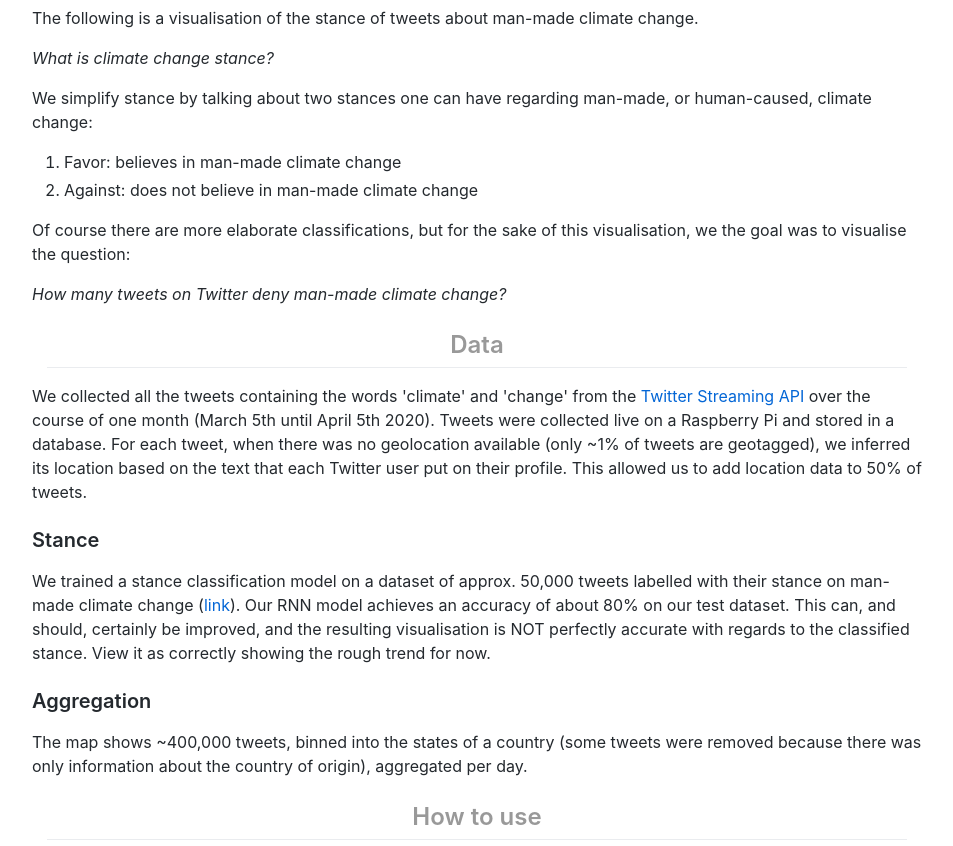
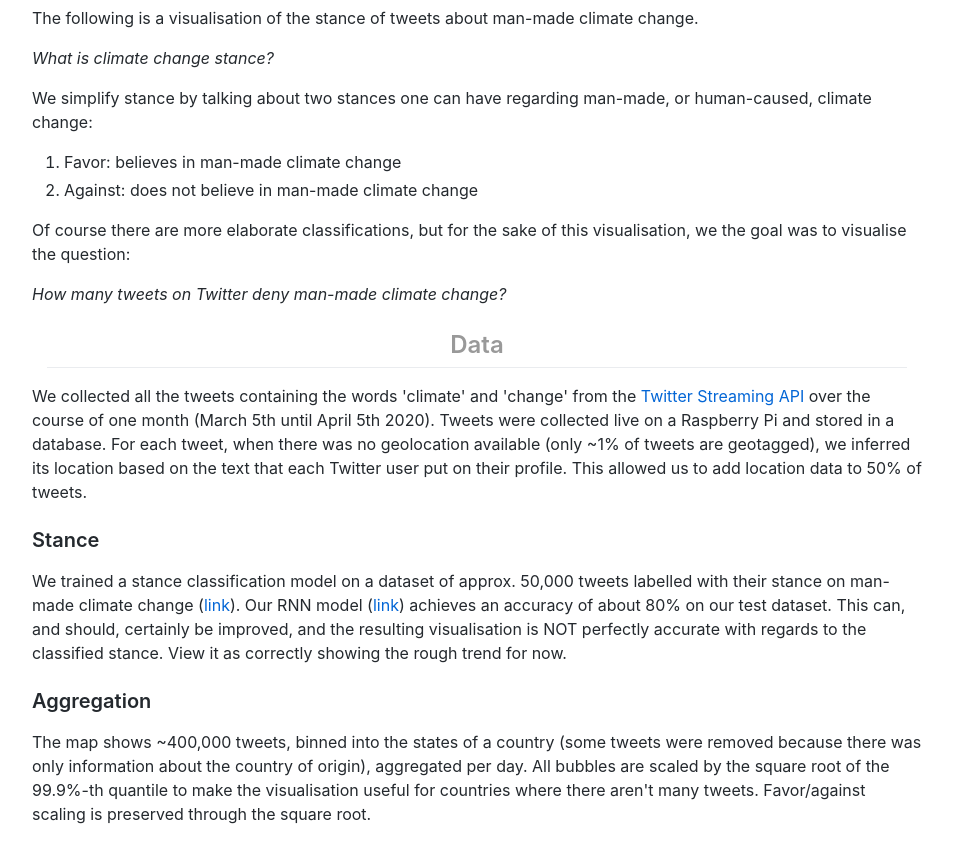
Before and after one commit to timlod/timlod.github.io, a plain HTML site: page index.html in a window 1280 px wide. Shown: the part 106-952 px from the top of the page, without its empty margins (163-1116 px from the left). Drawn offline with Linux system fonts and the light colour scheme; no server answers.

Commit message:
Scaling explanation and fastai link

```diff
--- a/index.html
+++ b/index.html
@@ -1,6 +1,6 @@
 <!DOCTYPE html>
 <html lang="en">
-  <head>
+<head>
     <meta charset="UTF-8"/>
     <title>Mapping Climate Change Stance</title>
     <script src="lib/d3.min.js"></script>
@@ -50,12 +50,16 @@
     <h3 id="stance">Stance</h3>
     <p>We trained a stance classification model on a dataset of approx. 50,000 tweets labelled with their stance on
         man-made climate change (<a href="http://alt.qcri.org/semeval2016/task6/index.php?id=data-and-tools">link</a>).
-        Our RNN model achieves an accuracy of about 80% on our test dataset. This can, and should, certainly be
+        Our RNN model (<a href="https://docs.fast.ai/text.models.html#AWD_LSTM">link</a>) achieves an accuracy of about
+        80% on our test dataset. This can, and should, certainly be
         improved, and the resulting visualisation is NOT perfectly accurate with regards to the classified stance. View
         it as correctly showing the rough trend for now.</p>
     <h3 id="aggregation">Aggregation</h3>
     <p>The map shows ~400,000 tweets, binned into the states of a country (some tweets were removed because there was
-        only information about the country of origin), aggregated per day.</p>
+        only information about the country of origin), aggregated per day. All bubbles are scaled by the square root of
+        the 99.9%-th quantile to make
+        the visualisation useful for countries where there aren't many tweets. Favor/against
+        scaling is preserved through the square root.</p>
     <h2 id="how-to-use">How to use</h2>
     <p>The map shows the world, with bubbles representing the number of tweets about climate change on the given date
         (blue: favor, red: against), at the given location. The line chart below shows the global number of tweets for
```
